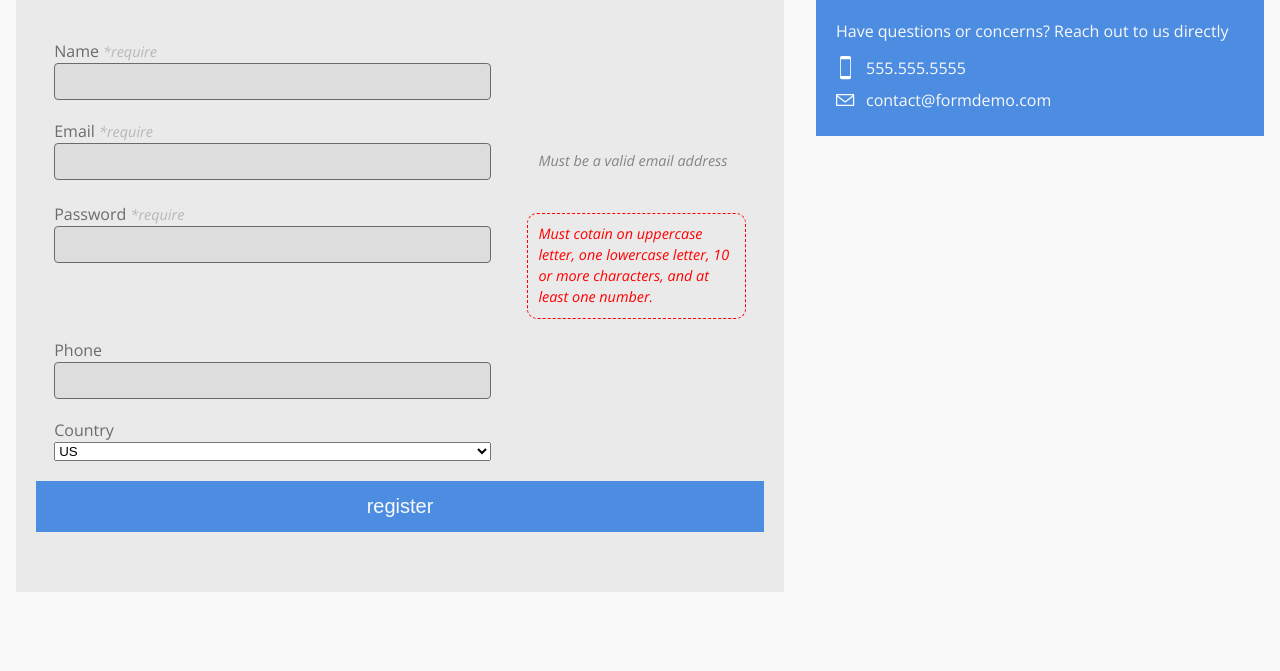
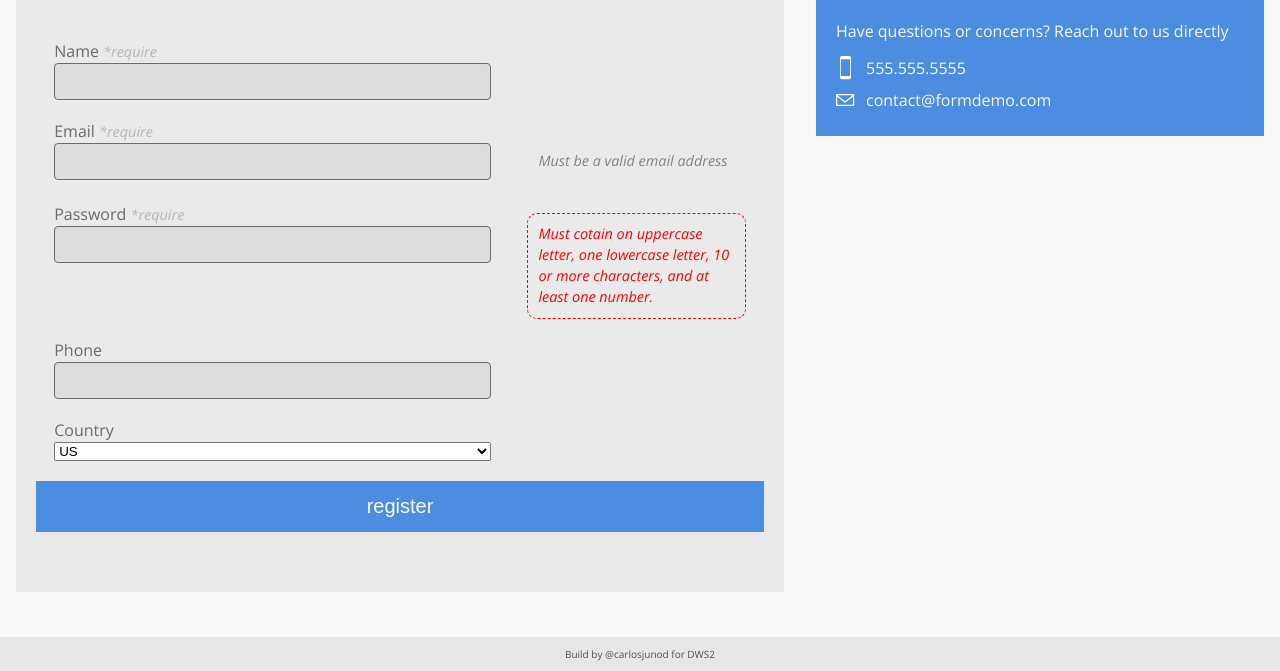
Before and after one commit to carlosjunod/accessibleForm, a website: page index.html in a window 1280 px wide. Shown: the part 129-800 px from the top of the page. Drawn offline with nearby package versions, Linux system fonts and the light colour scheme.

Commit message:
adding footer tag to HTML and styles

```diff
--- a/index.html
+++ b/index.html
@@ -94,6 +94,11 @@
         </section>
         <!-- /#register -->
     </section>
+    <!-- /#form-registration -->
+
+    <footer>
+        <p>Build by @carlosjunod for DWS2</p>
+    </footer>
 
     <script src="js/js.js"></script>
 </body>
--- a/scss/partial/_base.scss
+++ b/scss/partial/_base.scss
@@ -182,3 +182,16 @@ header{
         }
     }
 }
+
+footer{
+    width: 100%;
+    position: fixed;
+    bottom: 0rem;
+    text-align: center;
+    background-color: rgba($dark, .1);
+    color: $dark;
+    font-size: 1rem;
+    p{
+        padding: 1rem 0;
+    }
+}
```
Also changed, not shown: css/main.css.
